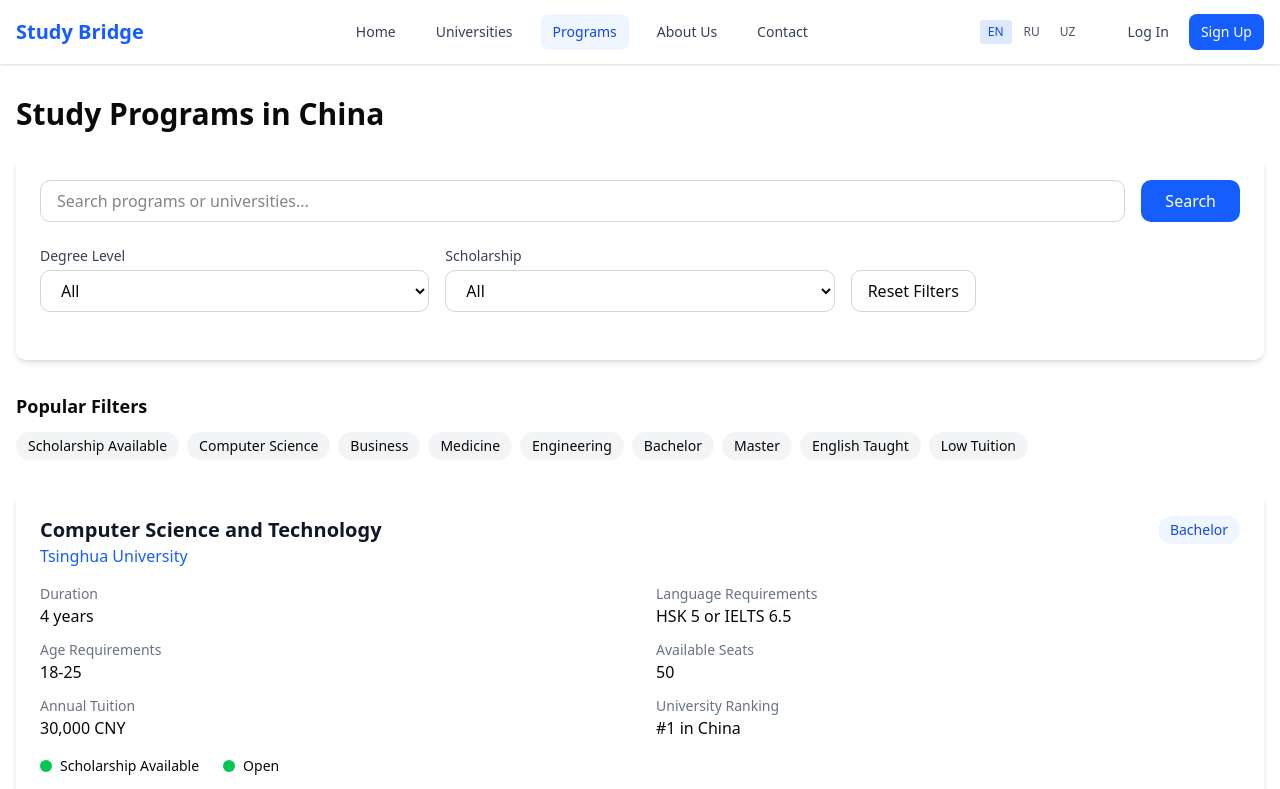
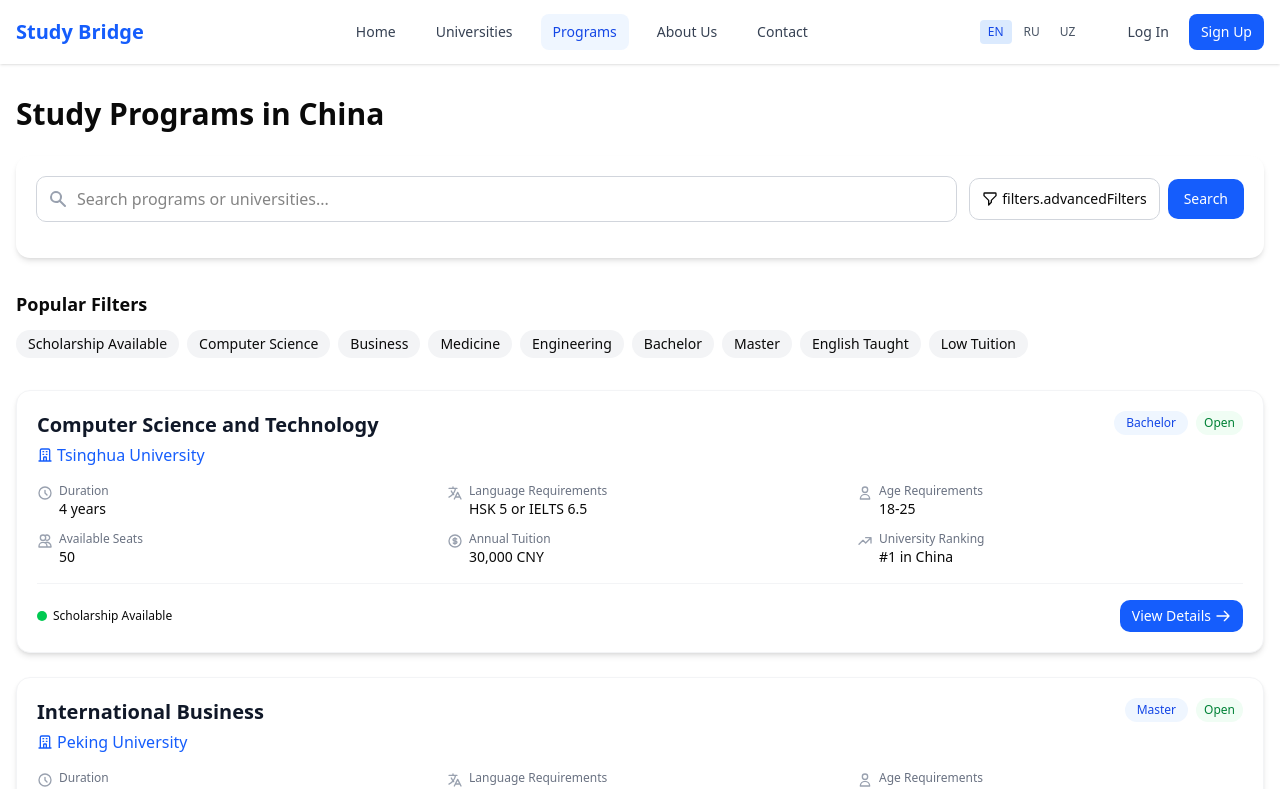
Before and after one commit to komo1iddin/study-bridge-universities, a Next.js app: page /en/programs in a window 1280 px wide. Shown: the top 789 px of the page. Built offline with nearby package versions, Linux system fonts and the light colour scheme.

Commit message:
Enhance UI: Redesign homepage hero and program cards for more elegance and compactness

```diff
--- a/src/app/[locale]/page.tsx
+++ b/src/app/[locale]/page.tsx
@@ -47,75 +47,110 @@
 
   return (
     <main className="flex min-h-screen flex-col">
-      {/* Hero section */}
-      <section className="relative bg-gradient-to-r from-blue-700 to-blue-900 text-white">
-        <div className="absolute inset-0 opacity-20">
+      {/* Enhanced Hero section */}
+      <section className="relative bg-gradient-to-r from-blue-800 to-indigo-900 text-white overflow-hidden">
+        <div className="absolute inset-0 opacity-15 mix-blend-overlay">
           <Image
             src="/images/china-landmarks.jpg"
             alt="Chinese landmarks"
             fill
             style={{ objectFit: 'cover' }}
             priority
+            className="scale-105 animate-slow-zoom"
           />
         </div>
-        <div className="container mx-auto px-4 py-24 relative z-10">
+        {/* Decorative elements */}
+        <div className="absolute -top-24 -right-24 w-96 h-96 bg-blue-500 rounded-full opacity-20 blur-3xl"></div>
+        <div className="absolute -bottom-24 -left-24 w-96 h-96 bg-indigo-500 rounded-full opacity-20 blur-3xl"></div>
+
+        <div className="container mx-auto px-4 py-28 md:py-36 relative z-10">
           <div className="max-w-3xl">
-            <h1 className="text-4xl md:text-5xl font-bold mb-6">
+            <div className="inline-block mb-6 px-3 py-1 bg-white/10 backdrop-blur-sm rounded-full text-sm font-medium">
+              🌎 {t('hero.welcomeTag') || 'International Study Opportunities in China'}
+            </div>
+            <h1 className="text-4xl md:text-5xl lg:text-6xl font-bold mb-6 leading-tight">
               {t('hero.title')}
             </h1>
-            <p className="text-xl mb-8 text-blue-100">
+            <p className="text-xl mb-8 text-blue-100 max-w-2xl">
               {t('hero.subtitle')}
             </p>
             <div className="flex flex-wrap gap-4">
               <Link href={`/${locale}/programs`}>
-                <Button size="lg" className="bg-white text-blue-700 hover:bg-blue-50">
-                  {t('hero.browsePrograms')}
+                <Button size="lg" className="bg-white text-blue-800 hover:bg-blue-50 font-medium shadow-lg hover:shadow-xl transition-all duration-300 rounded-full px-8">
+                  {t('hero.browsePrograms')} →
                 </Button>
               </Link>
               <Link href={`/${locale}/universities`}>
-                <Button size="lg" variant="outline" className="border-white text-white hover:bg-blue-800">
+                <Button size="lg" variant="outline" className="border-white text-white hover:bg-white/10 font-medium rounded-full px-8">
                   {t('hero.exploreUniversities')}
                 </Button>
               </Link>
+            </div>
+            <div className="mt-16 flex items-center gap-4 text-sm">
+              <div className="flex -space-x-2">
+                <div className="w-8 h-8 rounded-full bg-blue-200 flex items-center justify-center text-blue-800 font-bold">T</div>
+                <div className="w-8 h-8 rounded-full bg-purple-200 flex items-center justify-center text-purple-800 font-bold">P</div>
+                <div className="w-8 h-8 rounded-full bg-green-200 flex items-center justify-center text-green-800 font-bold">F</div>
+              </div>
+              <span className="text-blue-100">
+                <strong>300+</strong> Students already enrolled through our platform
+              </span>
             </div>
           </div>
         </div>
       </section>
 
       {/* Popular Programs section */}
-      <section className="py-16">
+      <section className="py-20 bg-gray-50">
         <div className="container mx-auto px-4">
-          <div className="flex justify-between items-center mb-8">
+          <div className="flex justify-between items-center mb-10">
             <h2 className="text-3xl font-bold">{t('popularPrograms.title')}</h2>
-            <Link href={`/${locale}/programs`} className="text-blue-600 hover:text-blue-800">
-              {t('popularPrograms.viewAll')} →
+            <Link href={`/${locale}/programs`} className="text-blue-600 hover:text-blue-800 font-medium flex items-center gap-2 group">
+              {t('popularPrograms.viewAll')}
+              <span className="group-hover:translate-x-1 transition-transform duration-300">→</span>
             </Link>
           </div>
-          <div className="grid grid-cols-1 md:grid-cols-2 lg:grid-cols-3 gap-6">
+          <div className="grid grid-cols-1 md:grid-cols-2 lg:grid-cols-3 gap-8">
             {/* Program cards would go here */}
             {[1, 2, 3].map((item) => (
-              <div key={item} className="border rounded-lg overflow-hidden shadow-sm hover:shadow-md transition-shadow">
-                <div className="relative h-48">
+              <div key={item} className="bg-white rounded-xl overflow-hidden shadow-sm hover:shadow-xl transition-all duration-300 group">
+                <div className="relative h-48 overflow-hidden">
                   <Image
                     src={`/images/program-${item}.jpg`}
                     alt="Program"
                     fill
                     style={{ objectFit: 'cover' }}
+                    className="group-hover:scale-105 transition-transform duration-500"
                   />
+                  <div className="absolute inset-0 bg-gradient-to-t from-black/60 to-transparent"></div>
+                  <div className="absolute bottom-0 left-0 p-4 w-full">
+                    <div className="text-white font-medium">
+                      {item === 1 ? 'Tsinghua University' : item === 2 ? 'Peking University' : 'Fudan University'}
+                    </div>
+                  </div>
                 </div>
-                <div className="p-4">
-                  <div className="text-sm font-medium text-blue-600 mb-1">
-                    {item === 1 ? 'Tsinghua University' : item === 2 ? 'Peking University' : 'Fudan University'}
+                <div className="p-5">
+                  <div className="flex justify-between items-start mb-3">
+                    <h3 className="font-bold text-lg">
+                      {item === 1 ? 'Computer Science' : item === 2 ? 'Business Administration' : 'Medicine'}
+                    </h3>
+                    <span className="px-2 py-1 bg-blue-50 text-blue-700 text-xs font-medium rounded-full">
+                      {item === 1 ? 'Bachelor' : item === 2 ? 'Master' : 'Bachelor'}
+                    </span>
                   </div>
-                  <h3 className="font-bold text-lg mb-2">
-                    {item === 1 ? 'Computer Science' : item === 2 ? 'Business Administration' : 'Medicine'}
-                  </h3>
-                  <div className="flex justify-between text-sm text-gray-500 mb-3">
-                    <span>{item === 1 ? 'Bachelor' : item === 2 ? 'Master' : 'Bachelor'}</span>
-                    <span>${(item * 5000).toLocaleString()} / year</span>
+                  <div className="flex justify-between text-sm text-gray-500 mb-4">
+                    <span className="flex items-center gap-1">
+                      <svg xmlns="http://www.w3.org/2000/svg" className="h-4 w-4" fill="none" viewBox="0 0 24 24" stroke="currentColor">
+                        <path strokeLinecap="round" strokeLinejoin="round" strokeWidth={2} d="M12 8v4l3 3m6-3a9 9 0 11-18 0 9 9 0 0118 0z" />
+                      </svg>
+                      {item === 1 ? '4 years' : item === 2 ? '2 years' : '5 years'}
+                    </span>
+                    <span className="font-medium">${(item * 5000).toLocaleString()} / year</span>
                   </div>
                   <Link href={`/${locale}/programs/${item}`}>
-                    <Button variant="outline" className="w-full">{t('popularPrograms.viewDetails')}</Button>
+                    <Button variant="outline" className="w-full hover:bg-blue-50 hover:text-blue-700 transition-colors">
+                      {t('popularPrograms.viewDetails')}
+                    </Button>
                   </Link>
                 </div>
               </div>
@@ -125,16 +160,20 @@
       </section>
 
       {/* CTA section */}
-      <section className="bg-blue-50 py-16">
+      <section className="py-20 bg-gradient-to-r from-blue-600 to-indigo-700 text-white">
         <div className="container mx-auto px-4 text-center">
-          <h2 className="text-3xl font-bold mb-4">{t('cta.title')}</h2>
-          <p className="text-lg text-gray-700 max-w-2xl mx-auto mb-8">{t('cta.subtitle')}</p>
-          <div className="flex flex-wrap justify-center gap-4">
+          <h2 className="text-3xl md:text-4xl font-bold mb-4">{t('cta.title')}</h2>
+          <p className="text-lg text-blue-100 max-w-2xl mx-auto mb-10">{t('cta.subtitle')}</p>
+          <div className="flex flex-wrap justify-center gap-6">
             <Link href={`/${locale}/programs`}>
-              <Button size="lg">{t('cta.browseButton')}</Button>
+              <Button size="lg" className="bg-white text-blue-700 hover:bg-blue-50 rounded-full px-8 shadow-lg">
+                {t('cta.browseButton')}
+              </Button>
             </Link>
             <Link href={`/${locale}/contact`}>
-              <Button size="lg" variant="outline">{t('cta.contactButton')}</Button>
+              <Button size="lg" variant="outline" className="border-white text-white hover:bg-white/10 rounded-full px-8">
+                {t('cta.contactButton')}
+              </Button>
             </Link>
           </div>
         </div>
--- a/src/components/programs/ProgramsClient.tsx
+++ b/src/components/programs/ProgramsClient.tsx
@@ -33,6 +33,7 @@
   const [selectedDegreeLevel, setSelectedDegreeLevel] = useState<string | null>(null);
   const [selectedScholarship, setSelectedScholarship] = useState<boolean | null>(null);
   const [filteredPrograms, setFilteredPrograms] = useState<Program[]>(initialPrograms);
+  const [showAdvancedFilters, setShowAdvancedFilters] = useState(false);
 
   const t = (key: string): string => {
     const parts = key.split('.');
@@ -97,28 +98,49 @@
       <h1 className="text-3xl font-bold mb-6">{t('title') || 'Study Programs'}</h1>
 
       {/* Search and Filters */}
-      <div className="bg-white rounded-lg shadow-md p-6 mb-8">
-        <form onSubmit={handleSearch} className="mb-6">
-          <div className="flex flex-col md:flex-row gap-4">
-            <div className="flex-grow">
+      <div className="bg-white rounded-xl shadow-md overflow-hidden mb-8">
+        <div className="p-5">
+          <form onSubmit={handleSearch} className="mb-4">
+            <div className="flex flex-wrap md:flex-nowrap gap-3 items-center">
+              <div className="flex-grow relative">
+                <div className="absolute inset-y-0 left-3 flex items-center pointer-events-none">
+                  <svg xmlns="http://www.w3.org/2000/svg" className="h-5 w-5 text-gray-400" viewBox="0 0 20 20" fill="currentColor">
+                    <path fillRule="evenodd" d="M8 4a4 4 0 100 8 4 4 0 000-8zM2 8a6 6 0 1110.89 3.476l4.817 4.817a1 1 0 01-1.414 1.414l-4.816-4.816A6 6 0 012 8z" clipRule="evenodd" />
+                  </svg>
+                </div>
                 <input
                   type="text"
                   value={searchTerm}
                   onChange={(e) => setSearchTerm(e.target.value)}
                   placeholder={t('searchPlaceholder') || 'Search programs or universities...'}
-                className="w-full px-4 py-2 border border-gray-300 rounded-lg focus:outline-none focus:ring-2 focus:ring-blue-500"
+                  className="w-full pl-10 pr-4 py-2.5 border border-gray-300 rounded-lg focus:outline-none focus:ring-2 focus:ring-blue-500 transition-shadow"
                 />
               </div>
+              <div className="flex items-center space-x-2 flex-shrink-0">
+                <button
+                  type="button"
+                  onClick={() => setShowAdvancedFilters(!showAdvancedFilters)}
+                  className="px-3 py-2.5 border border-gray-300 rounded-lg text-sm font-medium hover:bg-gray-50 transition-colors flex items-center space-x-1"
+                >
+                  <svg xmlns="http://www.w3.org/2000/svg" className="h-4 w-4" fill="none" viewBox="0 0 24 24" stroke="currentColor">
+                    <path strokeLinecap="round" strokeLinejoin="round" strokeWidth={2} d="M3 4a1 1 0 011-1h16a1 1 0 011 1v2.586a1 1 0 01-.293.707l-6.414 6.414a1 1 0 00-.293.707V17l-4 4v-6.586a1 1 0 00-.293-.707L3.293 7.293A1 1 0 013 6.586V4z" />
+                  </svg>
+                  <span>{t('filters.advancedFilters') || 'Filters'}</span>
+                </button>
                 <button
                   type="submit"
-              className="px-6 py-2 bg-blue-600 text-white rounded-lg hover:bg-blue-700 transition-colors"
+                  className="px-4 py-2.5 bg-blue-600 text-white rounded-lg hover:bg-blue-700 transition-colors flex-shrink-0 text-sm font-medium"
                 >
                   {t('searchButton') || 'Search'}
                 </button>
               </div>
+            </div>
           </form>
 
-        <div className="grid grid-cols-1 md:grid-cols-3 gap-4 mb-6">
+          {/* Advanced Filters, shown conditionally */}
+          {showAdvancedFilters && (
+            <div className="mt-4 pt-4 border-t border-gray-100">
+              <div className="grid grid-cols-1 md:grid-cols-3 gap-4">
                 <div>
                   <label className="block text-sm font-medium text-gray-700 mb-1">
                     {t('filters.degreeLevel') || 'Degree Level'}
@@ -126,7 +148,7 @@
                   <select
                     value={selectedDegreeLevel || ''}
                     onChange={(e) => setSelectedDegreeLevel(e.target.value || null)}
-              className="w-full px-4 py-2 border border-gray-300 rounded-lg focus:outline-none focus:ring-2 focus:ring-blue-500"
+                    className="w-full px-3 py-2 border border-gray-300 rounded-lg focus:outline-none focus:ring-1 focus:ring-blue-500 text-sm"
                   >
                     <option value="">{t('filters.all') || 'All'}</option>
                     <option value="Bachelor">{t('filters.bachelor') || 'Bachelor'}</option>
@@ -145,7 +167,7 @@
                       const value = e.target.value;
                       setSelectedScholarship(value === '' ? null : value === 'true');
                     }}
-              className="w-full px-4 py-2 border border-gray-300 rounded-lg focus:outline-none focus:ring-2 focus:ring-blue-500"
+                    className="w-full px-3 py-2 border border-gray-300 rounded-lg focus:outline-none focus:ring-1 focus:ring-blue-500 text-sm"
                   >
                     <option value="">{t('filters.all') || 'All'}</option>
                     <option value="true">{t('filters.available') || 'Available'}</option>
@@ -161,11 +183,14 @@
                       setSelectedScholarship(null);
                       setFilteredPrograms(initialPrograms);
                     }}
-              className="px-4 py-2 border border-gray-300 rounded-lg hover:bg-gray-50 transition-colors"
+                    className="px-3 py-2 border border-gray-300 rounded-lg hover:bg-gray-50 transition-colors text-sm"
                   >
                     {t('filters.reset') || 'Reset Filters'}
                   </button>
                 </div>
+              </div>
+            </div>
+          )}
         </div>
       </div>
 
@@ -177,7 +202,7 @@
             <button
               key={index}
               onClick={() => handleFilterClick(filter)}
-              className="px-3 py-1 bg-gray-100 hover:bg-gray-200 rounded-full text-sm transition-colors"
+              className="px-3 py-1 bg-gray-100 hover:bg-gray-200 rounded-full text-sm transition-colors flex items-center"
             >
               {filter}
             </button>
@@ -189,68 +214,110 @@
       <div className="space-y-6">
         {filteredPrograms.length > 0 ? (
           filteredPrograms.map((program) => (
-            <div key={program.id} className="bg-white rounded-lg shadow-md overflow-hidden">
-              <div className="p-6">
-                <div className="flex justify-between items-start">
+            <div key={program.id} className="bg-white rounded-xl shadow-md overflow-hidden hover:shadow-lg transition-all border border-gray-100">
+              <div className="p-5">
+                <div className="flex justify-between items-start mb-4">
                   <div>
-                    <h2 className="text-xl font-semibold text-gray-900">{program.programName}</h2>
-                    <p className="text-blue-600 font-medium">{program.universityName}</p>
+                    <h2 className="text-xl font-semibold text-gray-900 mb-1">{program.programName}</h2>
+                    <p className="text-blue-600 font-medium flex items-center gap-1">
+                      <svg xmlns="http://www.w3.org/2000/svg" className="h-4 w-4" fill="none" viewBox="0 0 24 24" stroke="currentColor">
+                        <path strokeLinecap="round" strokeLinejoin="round" strokeWidth={2} d="M19 21V5a2 2 0 00-2-2H7a2 2 0 00-2 2v16m14 0h2m-2 0h-5m-9 0H3m2 0h5M9 7h1m-1 4h1m4-4h1m-1 4h1m-5 10v-5a1 1 0 011-1h2a1 1 0 011 1v5m-4 0h4" />
+                      </svg>
+                      {program.universityName}
+                    </p>
                   </div>
-                  <div className="bg-blue-50 text-blue-700 px-3 py-1 rounded-full text-sm font-medium">
+                  <div className="flex gap-2 items-center">
+                    <span className="bg-blue-50 text-blue-700 px-3 py-1 rounded-full text-xs font-medium">
                       {program.degreeLevel}
+                    </span>
+                    <span className={`px-2 py-1 rounded-full text-xs font-medium ${
+                      program.status === 'Open'
+                        ? 'bg-green-50 text-green-700'
+                        : 'bg-yellow-50 text-yellow-700'
+                    }`}>
+                      {program.status}
+                    </span>
                   </div>
                 </div>
 
-                <div className="mt-4 grid grid-cols-1 md:grid-cols-2 gap-x-8 gap-y-3">
+                <div className="grid grid-cols-2 md:grid-cols-3 gap-x-6 gap-y-3 mb-4">
+                  <div className="flex items-start gap-1.5">
+                    <svg xmlns="http://www.w3.org/2000/svg" className="h-4 w-4 text-gray-400 mt-0.5" fill="none" viewBox="0 0 24 24" stroke="currentColor">
+                      <path strokeLinecap="round" strokeLinejoin="round" strokeWidth={2} d="M12 8v4l3 3m6-3a9 9 0 11-18 0 9 9 0 0118 0z" />
+                    </svg>
                     <div>
-                    <h3 className="text-sm font-medium text-gray-500">{t('card.duration') || 'Duration'}</h3>
-                    <p>{program.duration}</p>
-                  </div>
-
-                  <div>
-                    <h3 className="text-sm font-medium text-gray-500">{t('card.languageRequirements') || 'Language Requirements'}</h3>
-                    <p>{program.languageRequirements}</p>
-                  </div>
-
-                  <div>
-                    <h3 className="text-sm font-medium text-gray-500">{t('card.ageRequirements') || 'Age Requirements'}</h3>
-                    <p>{program.ageRequirements}</p>
-                  </div>
-
-                  <div>
-                    <h3 className="text-sm font-medium text-gray-500">{t('card.availableSeats') || 'Available Seats'}</h3>
-                    <p>{program.availableSeats}</p>
-                  </div>
-
-                  <div>
-                    <h3 className="text-sm font-medium text-gray-500">{t('card.annualTuition') || 'Annual Tuition'}</h3>
-                    <p>{program.annualTuition}</p>
-                  </div>
-
-                  <div>
-                    <h3 className="text-sm font-medium text-gray-500">{t('card.ranking') || 'University Ranking'}</h3>
-                    <p>#{program.universityRanking} in China</p>
+                      <p className="text-xs text-gray-500 font-medium">{t('card.duration') || 'Duration'}</p>
+                      <p className="text-sm">{program.duration}</p>
                     </div>
                   </div>
 
-                <div className="mt-4 flex items-center gap-6">
-                  <div className="flex items-center">
-                    <div className={`w-3 h-3 rounded-full mr-2 ${program.scholarship ? 'bg-green-500' : 'bg-red-500'}`}></div>
-                    <span className="text-sm">{program.scholarship ? (t('card.scholarshipAvailable') || 'Scholarship Available') : (t('card.noScholarship') || 'No Scholarship')}</span>
-                  </div>
-
-                  <div className="flex items-center">
-                    <div className={`w-3 h-3 rounded-full mr-2 ${program.status === 'Open' ? 'bg-green-500' : 'bg-yellow-500'}`}></div>
-                    <span className="text-sm">{program.status}</span>
+                  <div className="flex items-start gap-1.5">
+                    <svg xmlns="http://www.w3.org/2000/svg" className="h-4 w-4 text-gray-400 mt-0.5" fill="none" viewBox="0 0 24 24" stroke="currentColor">
+                      <path strokeLinecap="round" strokeLinejoin="round" strokeWidth={2} d="M3 5h12M9 3v2m1.048 9.5A18.022 18.022 0 016.412 9m6.088 9h7M11 21l5-10 5 10M12.751 5C11.783 10.77 8.07 15.61 3 18.129" />
+                    </svg>
+                    <div>
+                      <p className="text-xs text-gray-500 font-medium">{t('card.languageRequirements') || 'Language'}</p>
+                      <p className="text-sm">{program.languageRequirements}</p>
                     </div>
                   </div>
 
-                <div className="mt-6 flex justify-end">
+                  <div className="flex items-start gap-1.5">
+                    <svg xmlns="http://www.w3.org/2000/svg" className="h-4 w-4 text-gray-400 mt-0.5" fill="none" viewBox="0 0 24 24" stroke="currentColor">
+                      <path strokeLinecap="round" strokeLinejoin="round" strokeWidth={2} d="M16 7a4 4 0 11-8 0 4 4 0 018 0zM12 14a7 7 0 00-7 7h14a7 7 0 00-7-7z" />
+                    </svg>
+                    <div>
+                      <p className="text-xs text-gray-500 font-medium">{t('card.ageRequirements') || 'Age'}</p>
+                      <p className="text-sm">{program.ageRequirements}</p>
+                    </div>
+                  </div>
+
+                  <div className="flex items-start gap-1.5">
+                    <svg xmlns="http://www.w3.org/2000/svg" className="h-4 w-4 text-gray-400 mt-0.5" fill="none" viewBox="0 0 24 24" stroke="currentColor">
+                      <path strokeLinecap="round" strokeLinejoin="round" strokeWidth={2} d="M12 4.354a4 4 0 110 5.292M15 21H3v-1a6 6 0 0112 0v1zm0 0h6v-1a6 6 0 00-9-5.197M13 7a4 4 0 11-8 0 4 4 0 018 0z" />
+                    </svg>
+                    <div>
+                      <p className="text-xs text-gray-500 font-medium">{t('card.availableSeats') || 'Seats'}</p>
+                      <p className="text-sm">{program.availableSeats}</p>
+                    </div>
+                  </div>
+
+                  <div className="flex items-start gap-1.5">
+                    <svg xmlns="http://www.w3.org/2000/svg" className="h-4 w-4 text-gray-400 mt-0.5" fill="none" viewBox="0 0 24 24" stroke="currentColor">
+                      <path strokeLinecap="round" strokeLinejoin="round" strokeWidth={2} d="M12 8c-1.657 0-3 .895-3 2s1.343 2 3 2 3 .895 3 2-1.343 2-3 2m0-8c1.11 0 2.08.402 2.599 1M12 8V7m0 1v8m0 0v1m0-1c-1.11 0-2.08-.402-2.599-1M21 12a9 9 0 11-18 0 9 9 0 0118 0z" />
+                    </svg>
+                    <div>
+                      <p className="text-xs text-gray-500 font-medium">{t('card.annualTuition') || 'Tuition'}</p>
+                      <p className="text-sm">{program.annualTuition}</p>
+                    </div>
+                  </div>
+
+                  <div className="flex items-start gap-1.5">
+                    <svg xmlns="http://www.w3.org/2000/svg" className="h-4 w-4 text-gray-400 mt-0.5" fill="none" viewBox="0 0 24 24" stroke="currentColor">
+                      <path strokeLinecap="round" strokeLinejoin="round" strokeWidth={2} d="M13 7h8m0 0v8m0-8l-8 8-4-4-6 6" />
+                    </svg>
+                    <div>
+                      <p className="text-xs text-gray-500 font-medium">{t('card.ranking') || 'Ranking'}</p>
+                      <p className="text-sm">#{program.universityRanking} in China</p>
+                    </div>
+                  </div>
+                </div>
+
+                <div className="flex justify-between items-center mt-4 pt-4 border-t border-gray-100">
+                  <div className="flex items-center gap-3">
+                    <div className="flex items-center">
+                      <div className={`w-2.5 h-2.5 rounded-full mr-1.5 ${program.scholarship ? 'bg-green-500' : 'bg-red-500'}`}></div>
+                      <span className="text-xs font-medium">{program.scholarship ? (t('card.scholarshipAvailable') || 'Scholarship Available') : (t('card.noScholarship') || 'No Scholarship')}</span>
+                    </div>
+                  </div>
+
                   <Link
                     href={`/${locale}/programs/${program.id}`}
-                    className="px-4 py-2 bg-blue-600 text-white rounded-lg hover:bg-blue-700 transition-colors"
+                    className="px-3 py-1.5 bg-blue-600 text-white rounded-lg hover:bg-blue-700 transition-colors text-sm font-medium flex items-center gap-1"
                   >
                     {t('card.detailsButton') || 'View Details'}
+                    <svg xmlns="http://www.w3.org/2000/svg" className="h-4 w-4" fill="none" viewBox="0 0 24 24" stroke="currentColor">
+                      <path strokeLinecap="round" strokeLinejoin="round" strokeWidth={2} d="M14 5l7 7m0 0l-7 7m7-7H3" />
+                    </svg>
                   </Link>
                 </div>
               </div>
```
Lines whose indentation alone changed are shown as unchanged.
